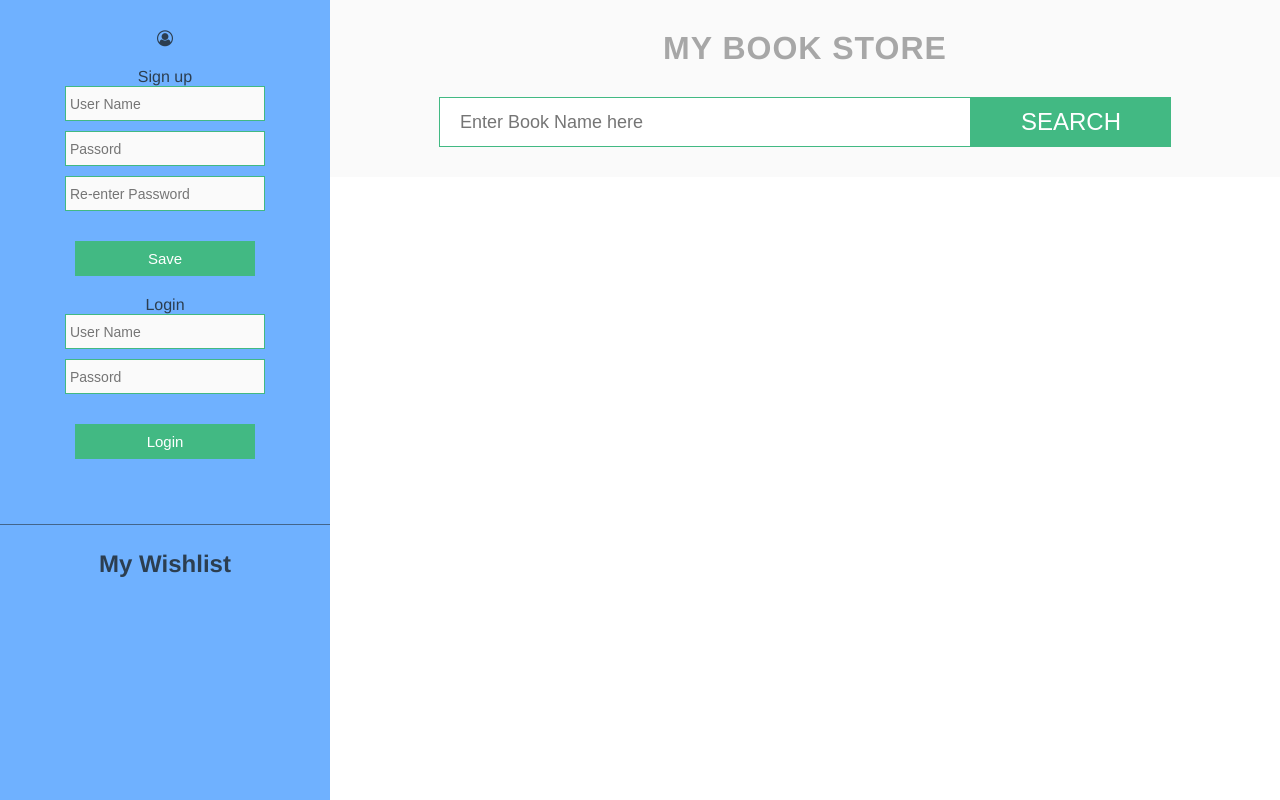
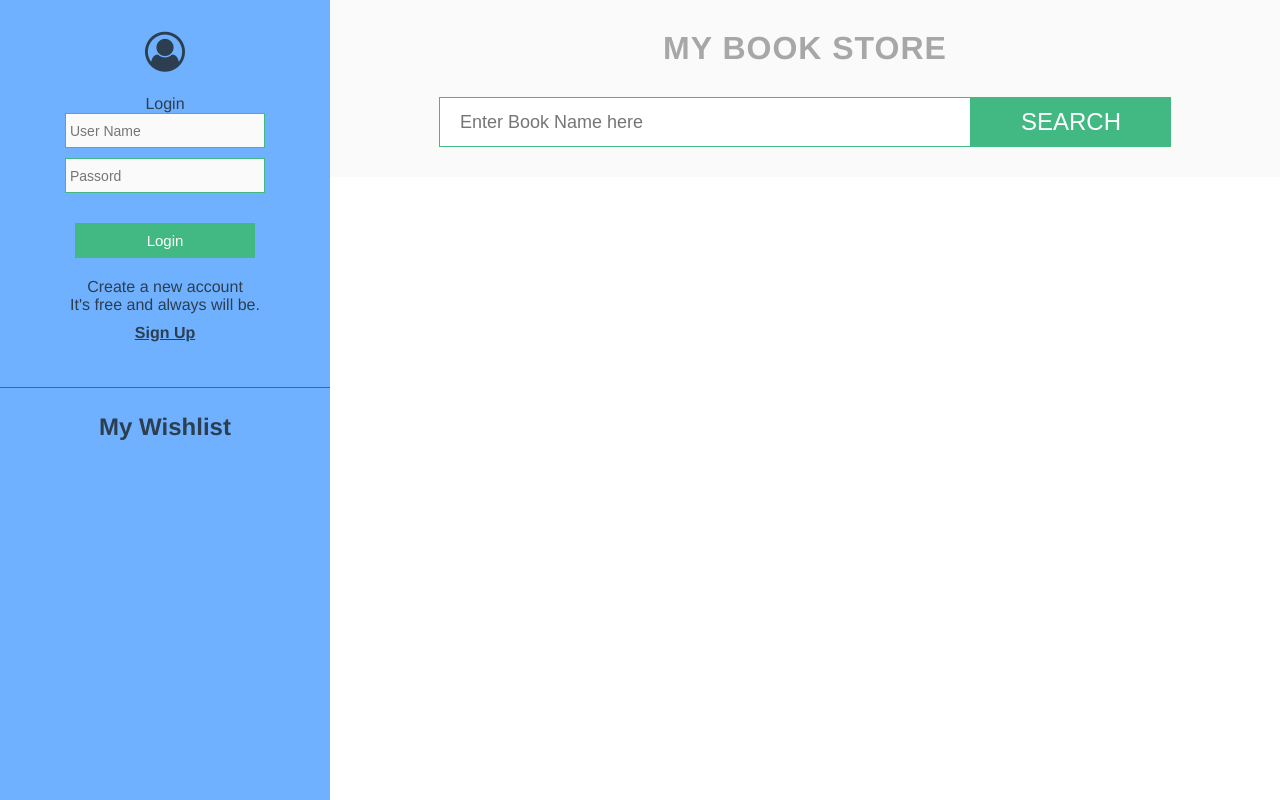
Before and after one commit to Viney29/book-store, a Vue app: page / in a window 1280 px wide. Built offline with nearby package versions, Linux system fonts and the light colour scheme; what vue-resource would draw is missing.

Commit message:
save form data on firebase

```diff
--- a/src/App.vue
+++ b/src/App.vue
@@ -153,6 +153,11 @@ html , body {
   color: #2c3e50;
 }
 
+/* .app-main {
+	max-width:1600px;
+	margin:0px auto;
+} */
+
 * {
   box-sizing: border-box;
   margin:0px;
--- a/src/components/authenticate.vue
+++ b/src/components/authenticate.vue
@@ -1,28 +1,70 @@
 <template>
     <div class="user-login">
-        <div class="signUp-form">
+        <div class="signUp-form" v-if="formtype == form.signup">
             <form id="sign-up">
                 <label>Sign up</label>
-                <input type="text" placeholder="User Name" id="user-name">
-                <input type="password" placeholder="Passord" id="user-pwd">
-                <input type="password" placeholder="Re-enter Password">
-                <button type="submit">Save</button>
+                <input type="text" placeholder="Name" id="user-name" v-model="name">
+                <input type="email" placeholder="e-mail" id="user-email" v-model="email">
+                <input type="password" placeholder="Password" id="user-pwd" v-model="passWord">
+                <input type="password" placeholder="Re-enter Password" v-model="rePassword">
+                <button type="button" @click="submit()">Sign Up</button>
             </form>
+            <p>Already have a account <br> <span>Please login here.</span></p>
+            <a @click="changeForm(form.login)" class="c-btn">Log In</a>
         </div>
-        <div class="login-form">
+        <div class="login-form" v-if="formtype == form.login">
             <form id="login">
                 <label>Login</label>
-                <input type="text" placeholder="User Name">
-                <input type="password" placeholder="Passord">
-                <button type="submit" id="login">Login</button>
+                <input type="email" placeholder="User Name" v-model="email">
+                <input type="password" placeholder="Passord" v-model="passWord">
+                <button type="button" id="userlogin" @click="logIn()">Login</button>
             </form>
+            <p>Create a new account <br> <span>It's free and always will be.</span></p>
+            <a @click="changeForm(form.signup)" class="c-btn">Sign Up</a>
         </div>
     </div>
 </template>
 
 <script>
 export default {
+    data(){
+        return{
+            name:'',
+            email:'',
+            passWord:'',
+            rePassword: '',
+            form:{
+                login: 'login',
+                signup: 'signup'
+            },
+            formtype:''
+        }
+    },
 
+    mounted(){
+        this.formtype = this.form.login;
+    },
+
+    methods: {
+        changeForm: function(formtype){
+            this.formtype = formtype;
+        },
+        submit: function(){
+            if (this.passWord == this.rePassword && (this.passWord && this.email) ){
+                this.registerUser({
+                    name:this.name,
+                    email:this.email,
+                    password:this.passWord
+                })
+            }
+
+        },
+        registerUser: function(data){
+			this.$http.post("https://book-store-29.firebaseio.com/users.json", data).then(function(resp){
+				console.log('user registered')
+			})
+		},
+    }
 }
 </script>
 
@@ -61,4 +103,12 @@ form button {
     margin: 20px auto;
 }
 
+.c-btn {
+    display: inline-block;
+    font-weight:bold;
+    text-decoration: underline;
+    margin-top:10px;
+    cursor: pointer;
+}
+
 </style>
--- a/src/components/login.vue
+++ b/src/components/login.vue
@@ -1,6 +1,6 @@
 <template>
     <div class="login-area">
-        <span>
+        <span class="user-icon">
             <i class="fa fa-user-circle-o" aria-hidden="true"></i><br>
         </span>
         <user-form/>
@@ -92,4 +92,8 @@ ul li {
     padding: 0px 5px;
 }
 
+.user-icon {
+    font-size: 40px;
+}
+
 </style>
```
